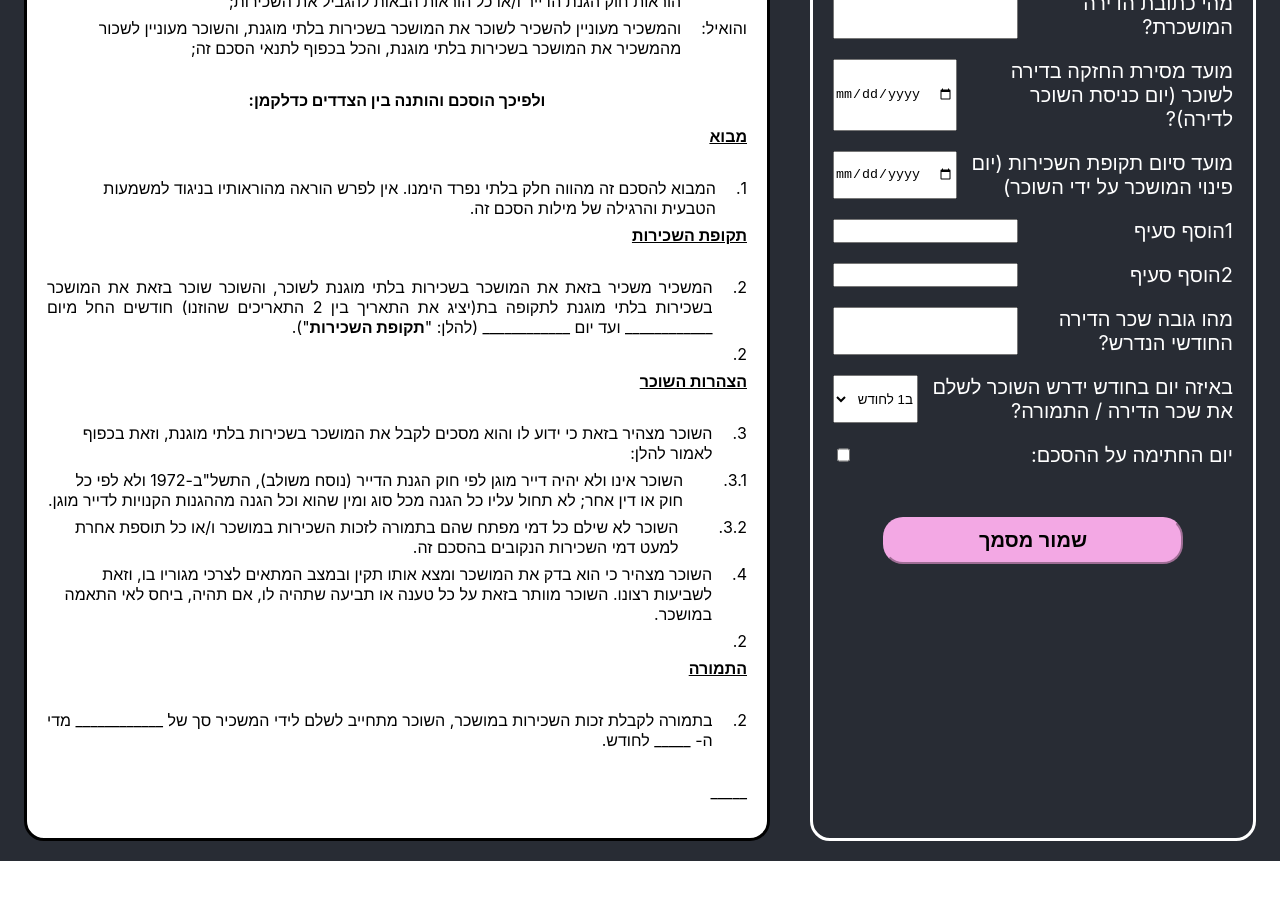
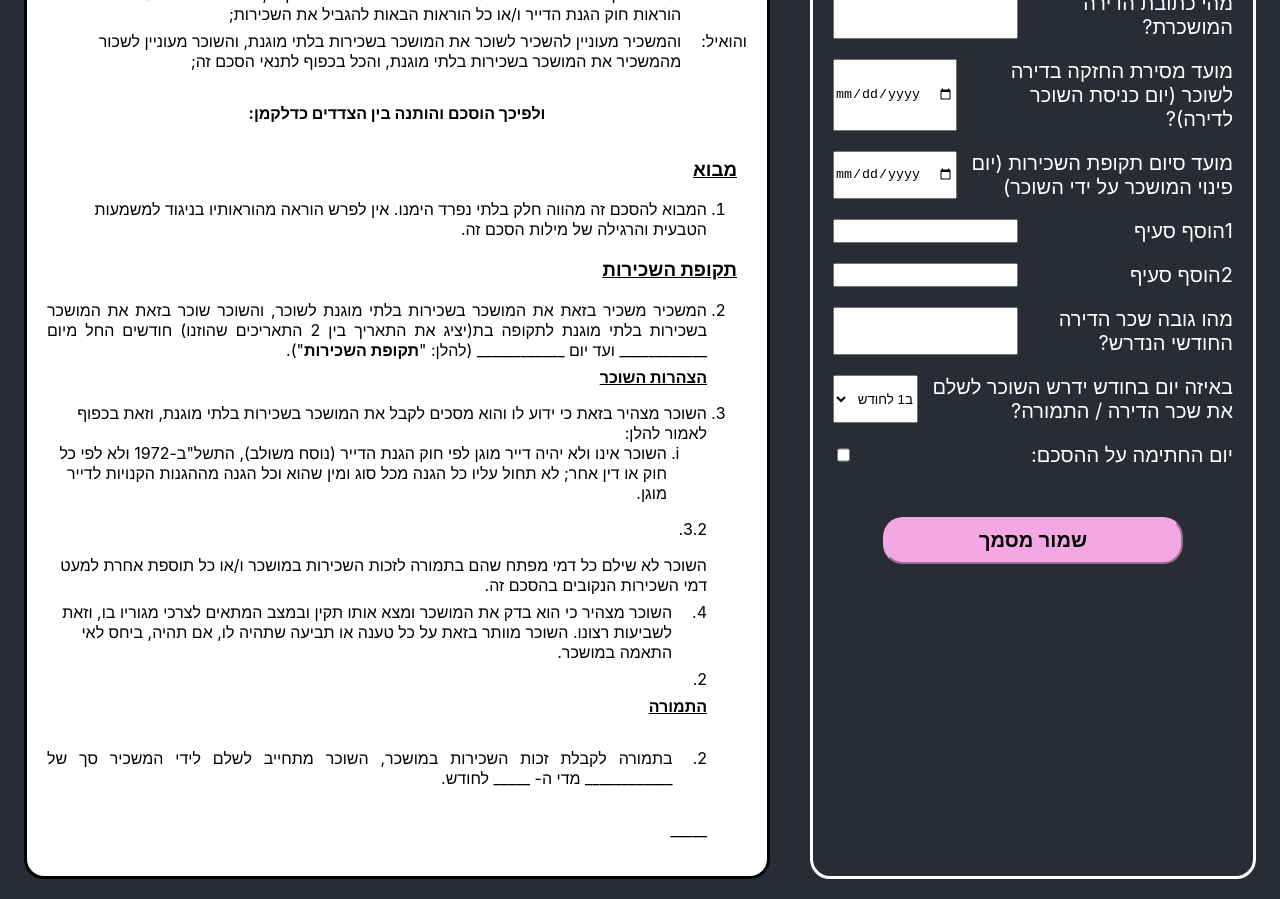
Before and after one commit to idandrd/docit, a React (Create React App) app: page / in a window 1280 px wide. Shown: the part 560-1459 px from the top of the page. Before the commit the page ends 1421 px from the top, so only its background shows below. Built offline with nearby package versions, Linux system fonts and the light colour scheme.

Commit message:
adding ol tag

```diff
--- a/src/Form.tsx
+++ b/src/Form.tsx
@@ -262,9 +262,9 @@ class MainForm extends Component {
             color: "black"
           }}
         >
-          <h2 style={{ textAlign: "center", textDecoration: "underline" }}>
+          <h1 style={{ textAlign: "center", textDecoration: "underline" }}>
             הסכם שכירות בלתי מוגנת
-          </h2>
+          </h1>
           <p style={{ textAlign: "center" }}>
             {`חוזה שנערך ונחתם ב${this.state.signedAtCity ||
               "______________"} בתאריך ${this.state.signedAtDate ||
@@ -340,49 +340,35 @@ class MainForm extends Component {
               <p
                 style={{ textAlign: "center", fontWeight: "bold" }}
               >{`ולפיכך הוסכם והותנה בין הצדדים כדלקמן:`}</p>
-              <p
+            </div>
+          </div>
+          <ol>
+            <h3
               style={{
-                  marginLeft: 70,
-                  fontWeight: "bold",
+                marginRight: -30,
                 textDecoration: "underline"
               }}
             >
               מבוא
-              </p>
-            </div>
-          </div>
-          <div style={{ display: "flex" }}>
-            <p style={{ marginLeft: 20 }}>1.</p>
-            <div style={{ flex: 1 }}>
-              <p>
+            </h3>
+            <li>
               {`המבוא להסכם זה מהווה חלק בלתי נפרד הימנו. אין לפרש הוראה מהוראותיו בניגוד למשמעות הטבעית והרגילה של מילות הסכם זה.`}
-              </p>
-            </div>
-          </div>
-          <div style={{ display: "flex", marginTop: -25 }}>
-            <p
+            </li>
+            <h3
               style={{
-                marginLeft: 20,
-                fontWeight: "bold",
+                marginRight: -30,
                 textDecoration: "underline"
               }}
             >
               תקופת השכירות
-            </p>
-          </div>
-          <div style={{ display: "flex" }}>
-            <p style={{ marginLeft: 20 }}>2.</p>
-            <div style={{ flex: 1 }}>
-              <p style={{ textAlign: "justify" }}>
+            </h3>
+            <li style={{ textAlign: "justify" }}>
               {`המשכיר משכיר בזאת את המושכר בשכירות בלתי מוגנת לשוכר, והשוכר שוכר בזאת את המושכר בשכירות בלתי מוגנת לתקופה בת(יציג את התאריך בין 2 התאריכים שהוזנו) חודשים החל מיום ${this
                 .state.EntranceDate || "____________"} ועד יום ${this.state
                 .LeaveDate || "____________"} `}{" "}
               (להלן: "<b>תקופת השכירות</b>").
-              </p>
-            </div>
-          </div>
-          <div style={{ display: "flex", marginTop: -25 }}>
-            <p style={{ marginLeft: 20 }}>2.</p>
+            </li>
+            <div>
               <div style={{ flex: 1 }}>
                 <p style={{ textAlign: "justify" }}>
                   {`${this.state.AdditionalSection1} `}
@@ -400,23 +386,15 @@ class MainForm extends Component {
                 הצהרות השוכר
               </p>
             </div>
-          <div style={{ display: "flex" }}>
-            <p style={{ marginLeft: 20 }}>3.</p>
-            <div style={{ flex: 1 }}>
-              <p>
+            <li>
               {` השוכר מצהיר בזאת כי ידוע לו והוא מסכים לקבל את המושכר בשכירות בלתי מוגנת, וזאת בכפוף לאמור להלן: `}
-              </p>
-            </div>
-          </div>
-          <div style={{ display: "flex", marginTop: -25 }}>
-            <p style={{ marginLeft: 40 }}>3.1.</p>
-            <div style={{ flex: 1 }}>
-              <p>
+              <ol type="i">
+                <li>
                   {` השוכר אינו ולא יהיה דייר מוגן לפי חוק הגנת הדייר (נוסח משולב), התשל"ב-1972 ולא לפי כל חוק או דין אחר; לא תחול עליו כל הגנה מכל סוג ומין שהוא וכל הגנה מההגנות הקנויות לדייר מוגן.  `}
-              </p>
-            </div>
-          </div>
-          <div style={{ display: "flex", marginTop: -25 }}>
+                </li>
+              </ol>
+            </li>
+            <div>
               <p style={{ marginLeft: 40 }}>3.2.</p>
               <div style={{ flex: 1 }}>
                 <p>
@@ -465,6 +443,7 @@ class MainForm extends Component {
             <div style={{ flex: 1 }}>
               <p>{this.getpaymentmethodo() || "_____"}</p>
             </div>
+          </ol>
         </div>
       </div>
     );
```
Lines whose indentation alone changed are shown as unchanged.
